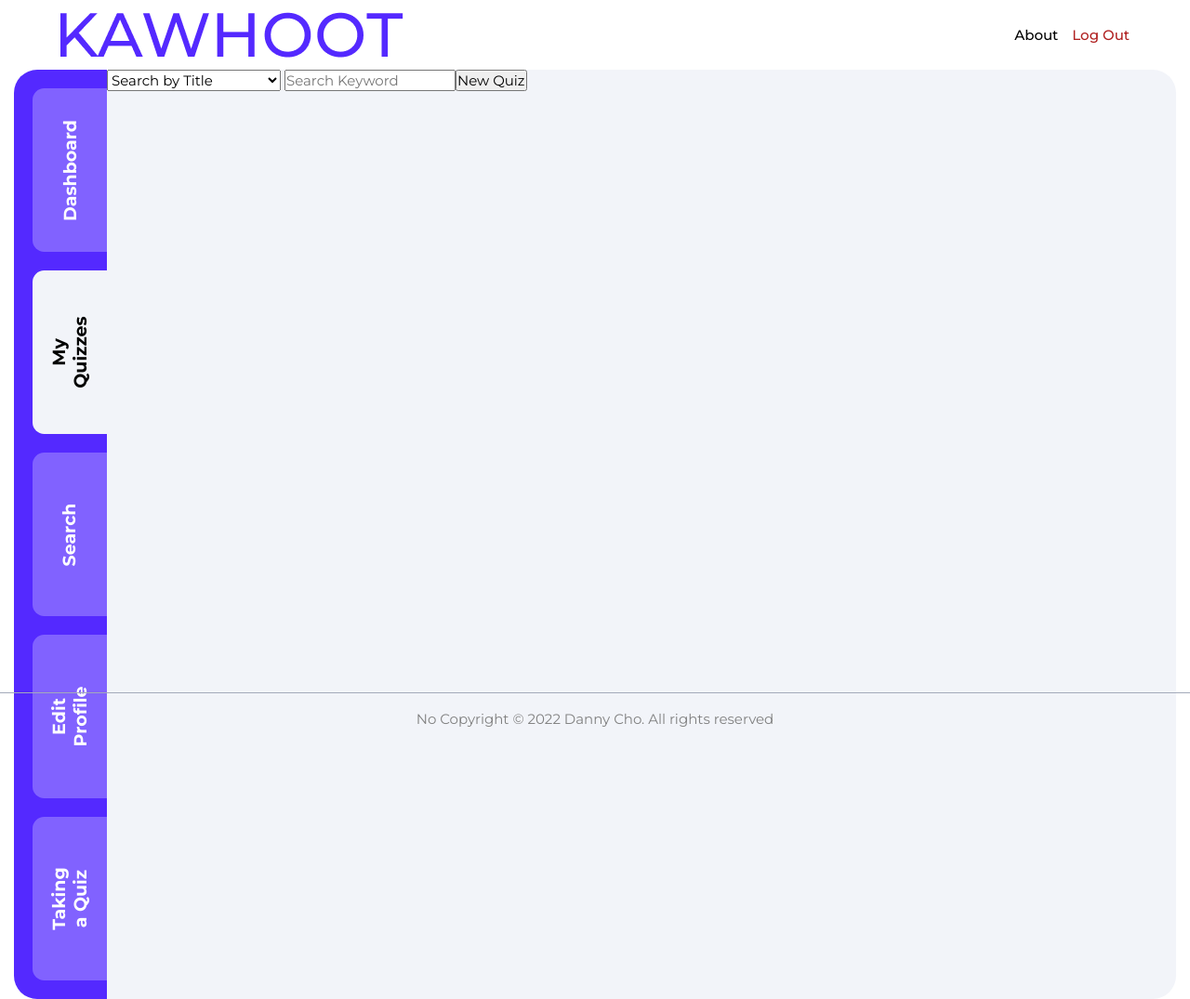
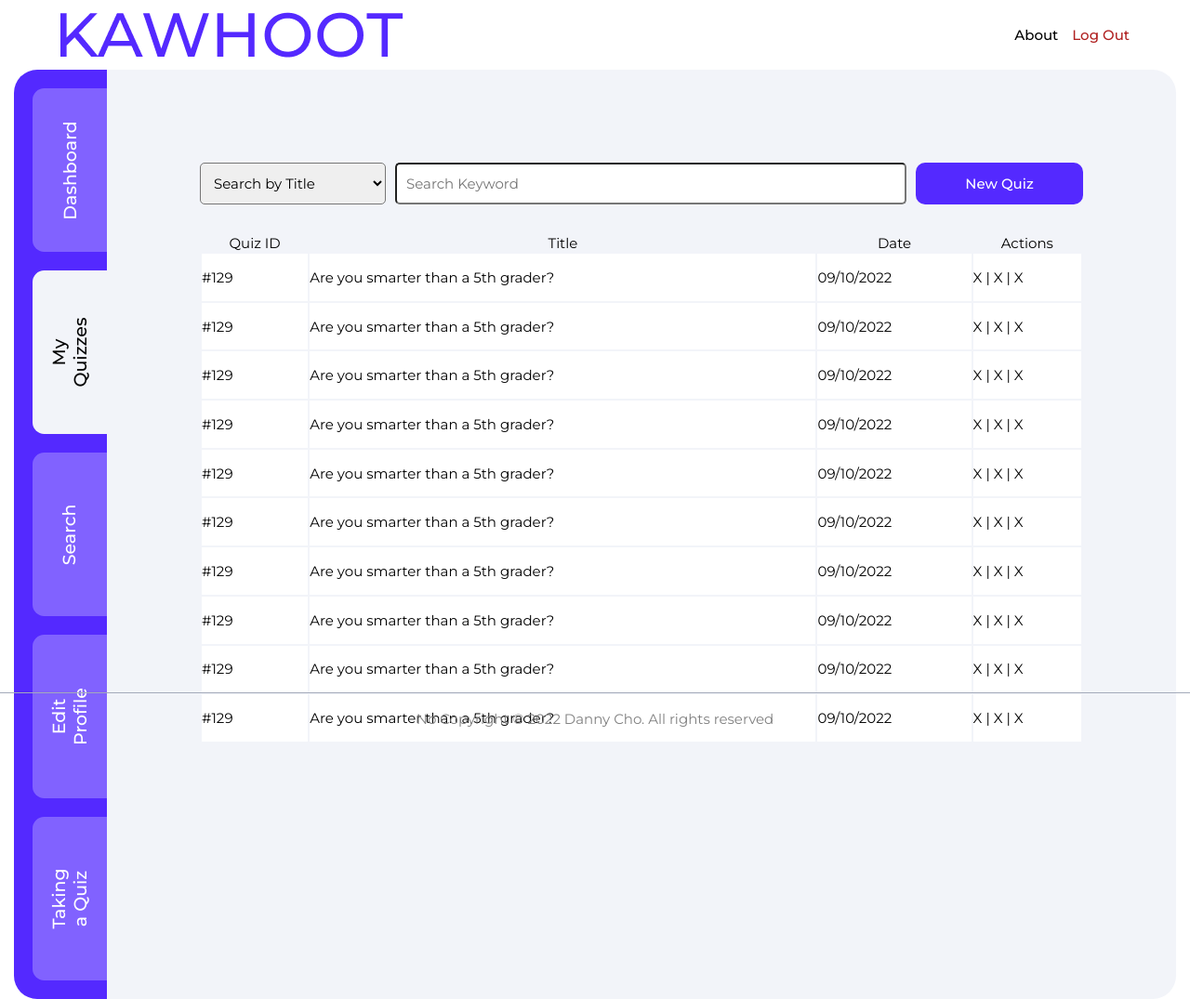
Before and after one commit to danheecho1/Kawhoot, a Python web app: template kawhoot_app/templates/myQuizzes.html in a window 1280 px wide. Shown: the whole page at 93% size. Run offline with Jinja, Linux system fonts and the light colour scheme; the template is opened without the code that fills it, so the values that code supplies are empty.

Commit message:
Fixed CSS to center both login/registration and dashboard pages
also playing around with the main body table

```diff
--- a/kawhoot_app/static/style.css
+++ b/kawhoot_app/static/style.css
@@ -95,6 +95,7 @@ a {
 
 .body-div {
     display: flex;
+    justify-content: space-around;
     align-self: center;
     width: var(--width-main);
     height: 1000px;
@@ -108,6 +109,7 @@ a {
 .body-div__registration-div {
     display: flex;
     flex-direction: column;
+
     width: var(--width-one-column);
     margin-top: 150px;
 }
@@ -176,7 +178,7 @@ a {
     font-weight: var(--fw-medium);
 }
 
-/* body__dashboard */
+/* body__navigation */
 
 .body-div__navigation-div {
     width: 100px;
@@ -215,7 +217,7 @@ a {
 
 .body-div__navigation-div__link-div h2 {
     transform: rotate(-90deg);
-    font-weight: var(--fw-bold);
+    font-weight: var(--fw-medium);
     font-size: var(--fs-3);
     color: white;
     text-align: center;
@@ -223,13 +225,67 @@ a {
 
 .body-div__navigation-div__link-div--selected h2 {
     transform: rotate(-90deg);
-    font-weight: var(--fw-bold);
+    font-weight: var(--fw-medium);
     font-size: var(--fs-3);
     text-align: center;
 }
 
 .body-div__content-div__search-bar-div {
     display: flex;
+}
+
+/* body__main content view */
+
+.body-div__main-content-div {
+    width: 1150px;
+    padding: 100px;
+}
+
+.body-div__content-div__search-bar-div {
+    display: flex;
+    gap: 10px;
+    height: 45px;
+    border-radius: 5px;
+    margin-bottom: 30px;
+}
+
+.body-div__content-div__search-bar-div__form {
+    display: flex;
+    gap: 10px;
+}
+
+.body-div__content-div__search-bar-div__form__select {
+    width: 200px;
+    height: 45px;
+    border-radius: 5px;
+    padding-left: 10px;
+}
+
+.body-div__content-div__search-bar-div__form__input {
+    width: 550px;
+    height: 45px;
+    border-radius: 5px;
+    padding-left: 10px;
+}
+
+.body-div__content-div__search-bar-div__new-button {
+    border-radius: 10px;
+    width: 180px;
+    height: 45px;
+    border-radius: 10px;
+}
+
+.body-div__content-div__my-quizzes-table {
+    width: 950px;
+}
+
+.body-div__content-div__my-quizzes-table__body {
+    background-color: var(--clr-general-5);
+    height: 525px;
+}
+
+.body-div__content-div__my-quizzes-table__body__tr {
+    height: 50px;
 }
 
 /* footer  */
--- a/kawhoot_app/templates/dashboard.html
+++ b/kawhoot_app/templates/dashboard.html
@@ -52,6 +52,10 @@
                     </div>
                 </a>
             </div>
+            <!-- main content view -->
+            <div class="body-div__main-content-div">
+
+            </div>
         </div>
         <!-- footer -->
         <div class="footer-div">
--- a/kawhoot_app/templates/myQuizzes.html
+++ b/kawhoot_app/templates/myQuizzes.html
@@ -6,7 +6,7 @@
     <meta name="viewport" content="width=device-width, initial-scale=1.0">
     <link href="https://fonts.googleapis.com/css2?family=Montserrat:wght@400;500;700&display=swap" rel="stylesheet">
     <link rel="stylesheet" href="../static/style.css">
-    <title>Kawhoot - Dashboard</title>
+    <title>Kawhoot - My Quizzes</title>
 </head>
 <body>
     <!-- container -->
@@ -52,20 +52,92 @@
                     </div>
                 </a>
             </div>
-            <!-- content -->
-            <div>
+            <!-- main content view -->
+            <div class="body-div__main-content-div">
                 <!-- search bar -->
                 <div class="body-div__content-div__search-bar-div">
                     <form action="" class="body-div__content-div__search-bar-div__form">
-                        <select name="" id="">
+                        <select name="" id="" class="body-div__content-div__search-bar-div__form__select">
                             <option value="">Search by Title</option>
                             <option value="">Search by Description</option>
                         </select>
-                        <input type="text" placeholder="Search Keyword">
+                        <input type="text" placeholder="Search Keyword" class="body-div__content-div__search-bar-div__form__input">
                     </form>
-                    <button>New Quiz</button>
+                    <button class="body-div__content-div__search-bar-div__new-button btn">New Quiz</button>
                 </div>
-
+                <!-- my quizzes table -->
+                <table class="body-div__content-div__my-quizzes-table">
+                    <thead>
+                        <tr>
+                            <th>Quiz ID</th>
+                            <th>Title</th>
+                            <th>Date</th>
+                            <th>Actions</th>
+                        </tr>
+                    </thead>
+                    <tbody class="body-div__content-div__my-quizzes-table__body">
+                        <tr>
+                            <td>#129</td>
+                            <td>Are you smarter than a 5th grader?</td>
+                            <td>09/10/2022</td>
+                            <td>X | X | X</td>
+                        </tr>
+                        <tr>
+                            <td>#129</td>
+                            <td>Are you smarter than a 5th grader?</td>
+                            <td>09/10/2022</td>
+                            <td>X | X | X</td>
+                        </tr>
+                        <tr>
+                            <td>#129</td>
+                            <td>Are you smarter than a 5th grader?</td>
+                            <td>09/10/2022</td>
+                            <td>X | X | X</td>
+                        </tr>
+                        <tr>
+                            <td>#129</td>
+                            <td>Are you smarter than a 5th grader?</td>
+                            <td>09/10/2022</td>
+                            <td>X | X | X</td>
+                        </tr>
+                        <tr>
+                            <td>#129</td>
+                            <td>Are you smarter than a 5th grader?</td>
+                            <td>09/10/2022</td>
+                            <td>X | X | X</td>
+                        </tr>
+                        <tr>
+                            <td>#129</td>
+                            <td>Are you smarter than a 5th grader?</td>
+                            <td>09/10/2022</td>
+                            <td>X | X | X</td>
+                        </tr>
+                        <tr>
+                            <td>#129</td>
+                            <td>Are you smarter than a 5th grader?</td>
+                            <td>09/10/2022</td>
+                            <td>X | X | X</td>
+                        </tr>
+                        <tr>
+                            <td>#129</td>
+                            <td>Are you smarter than a 5th grader?</td>
+                            <td>09/10/2022</td>
+                            <td>X | X | X</td>
+                        </tr>
+                        <tr>
+                            <td>#129</td>
+                            <td>Are you smarter than a 5th grader?</td>
+                            <td>09/10/2022</td>
+                            <td>X | X | X</td>
+                        </tr>
+                        <tr>
+                            <td>#129</td>
+                            <td>Are you smarter than a 5th grader?</td>
+                            <td>09/10/2022</td>
+                            <td>X | X | X</td>
+                        </tr>
+                    </tbody>
+                </table>
             </div>
         </div>
         <!-- footer -->
```
